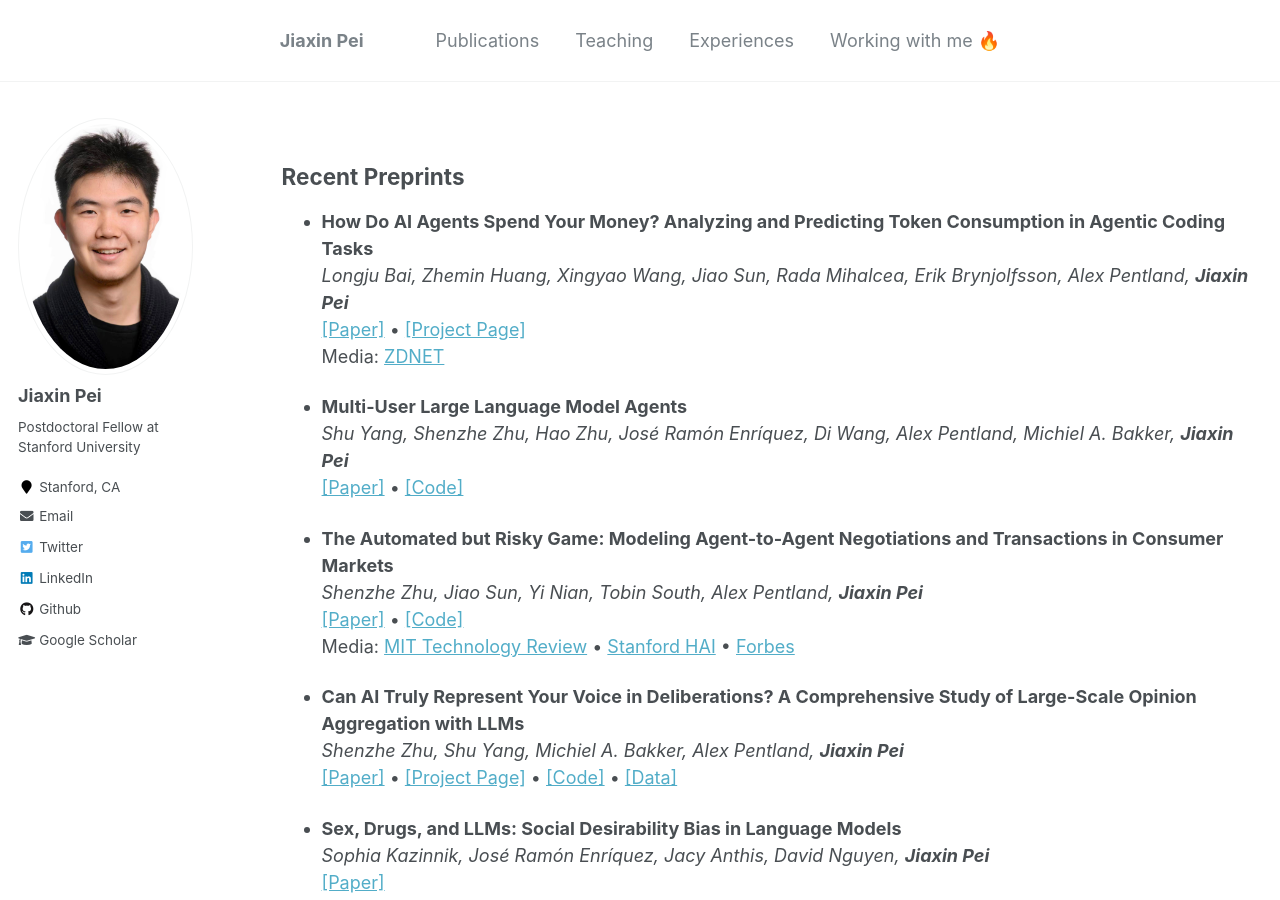
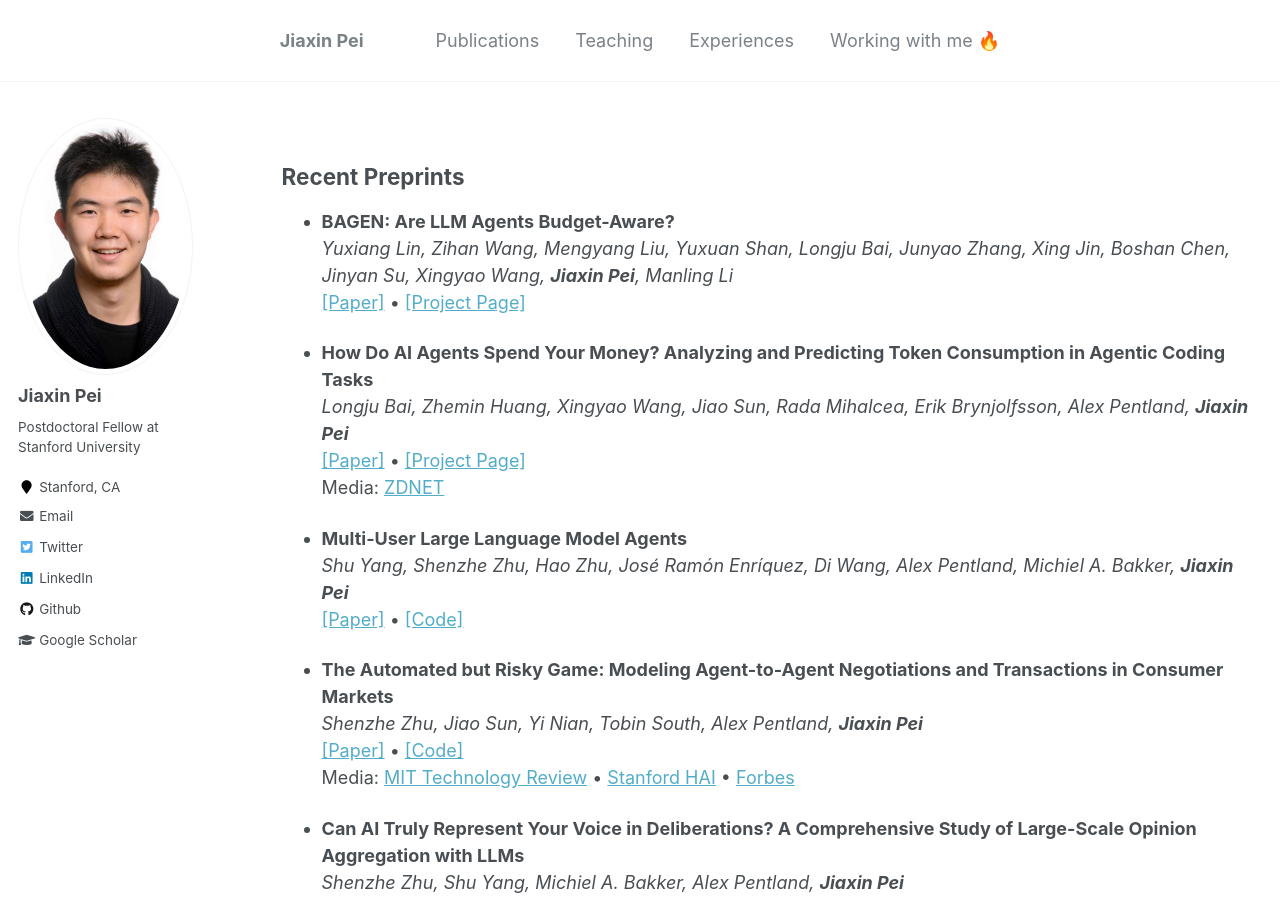
Before and after one commit to Jiaxin-Pei/Jiaxin-Pei.github.io, a Jekyll site: the page built from _pages/publications.md, in a window 1280 px wide and 900 px high. Built offline with Jekyll 4.4.1, drawn with Linux system fonts in a browser that asks for light colours.

Commit message:
Add BAGEN preprint

```diff
--- a/_pages/publications.md
+++ b/_pages/publications.md
@@ -27,6 +27,10 @@ redirect_from:
 </style>
 
 ## Recent Preprints
+
+* **BAGEN: Are LLM Agents Budget-Aware?**
+  *Yuxiang Lin, Zihan Wang, Mengyang Liu, Yuxuan Shan, Longju Bai, Junyao Zhang, Xing Jin, Boshan Chen, Jinyan Su, Xingyao Wang, **Jiaxin Pei**, Manling Li*
+  [[Paper]](https://ragen-ai.github.io/bagen/bagen.pdf) • [[Project Page]](https://ragen-ai.github.io/bagen)
 
 * **How Do AI Agents Spend Your Money? Analyzing and Predicting Token Consumption in Agentic Coding Tasks**
   *Longju Bai, Zhemin Huang, Xingyao Wang, Jiao Sun, Rada Mihalcea, Erik Brynjolfsson, Alex Pentland, **Jiaxin Pei***
```
